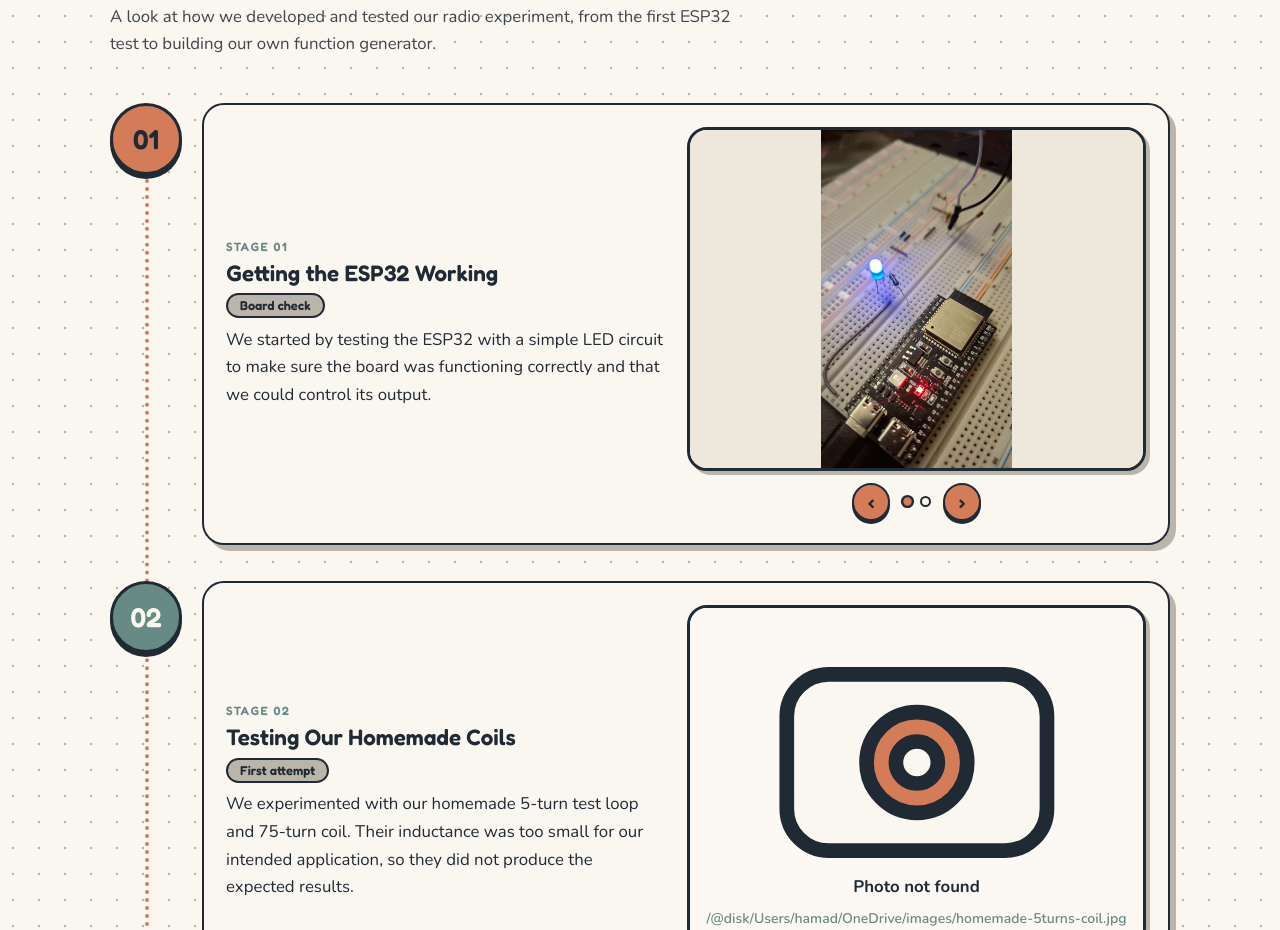
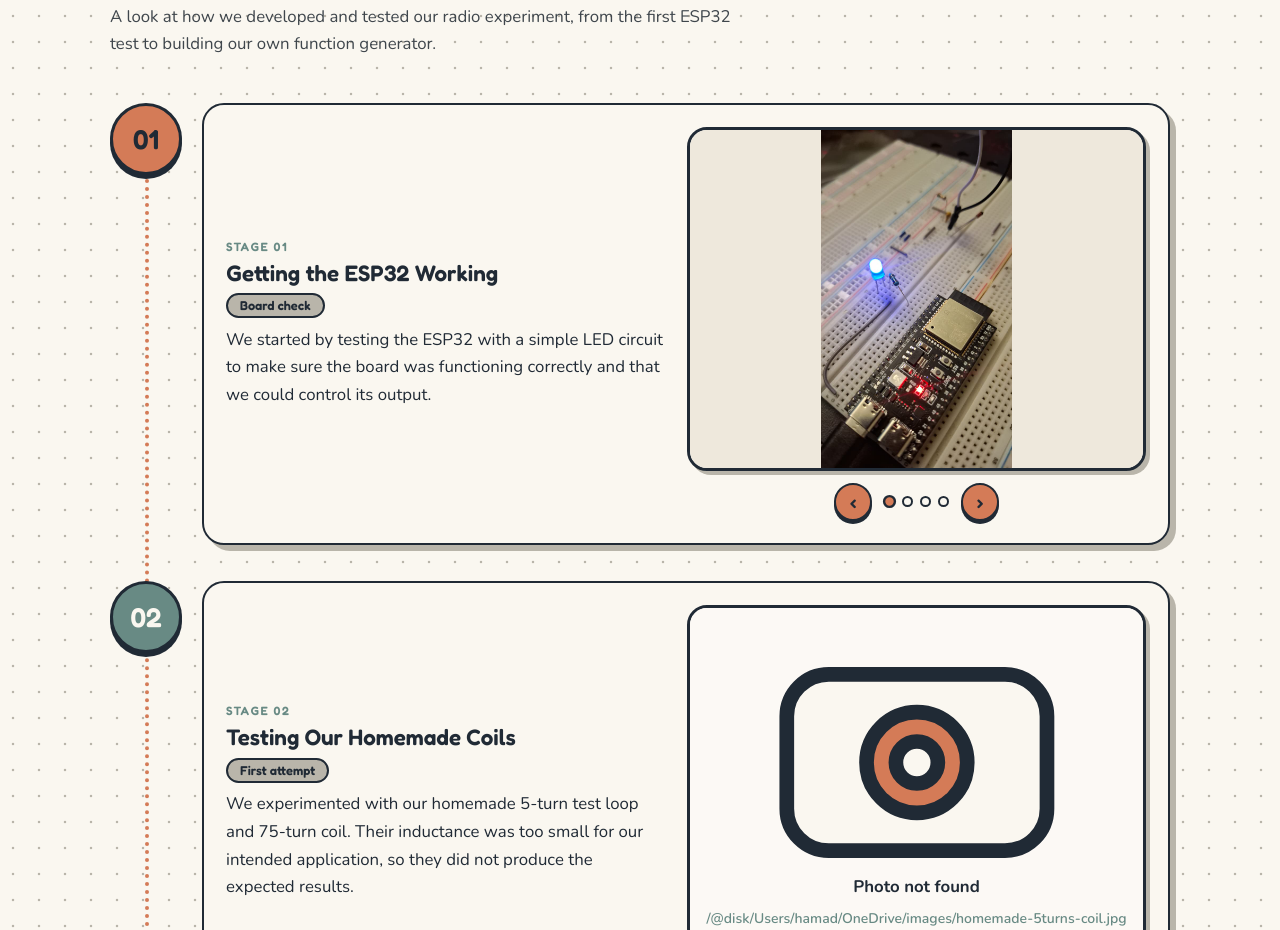
Before and after one commit to YoussefELRoby0/M1-Radio-Milestone, a plain HTML site: page index.html in a window 1280 px wide. Shown: the part 6199-7129 px from the top of the page. Drawn offline with nearby package versions, Linux system fonts and the light colour scheme.

Commit message:
Add more images to the ESP32 project entry

```diff
--- a/index.html
+++ b/index.html
@@ -274,7 +274,7 @@ const $=id=>document.getElementById(id);
 
 /* ===== Our Work Pipeline: photos from the local images folder ===== */
 const PIPELINE = [
- {n:"01",title:"Getting the ESP32 Working",tag:"Board check",text:"We started by testing the ESP32 with a simple LED circuit to make sure the board was functioning correctly and that we could control its output.",images:["images/esp_1.jpeg", "images/esp_2.jpeg" ]},
+ {n:"01",title:"Getting the ESP32 Working",tag:"Board check",text:"We started by testing the ESP32 with a simple LED circuit to make sure the board was functioning correctly and that we could control its output.",images:["images/esp_1.jpeg", "images/esp_2.jpeg", "images/esp_3.jpeg", "images/esp_4.jpeg" ]},
  {n:"02",title:"Testing Our Homemade Coils",tag:"First attempt",text:"We experimented with our homemade 5-turn test loop and 75-turn coil. Their inductance was too small for our intended application, so they did not produce the expected results.",images:["file:///C:/Users/hamad/OneDrive/images/homemade-5turns-coil.jpg","file:///C:/Users/hamad/OneDrive/images/homemade-75turns-coil.jpg"]},
  {n:"03",title:"Exploring an Old Radio",tag:"A successful alternative",ok:true,text:"We opened an old radio, explored its internal components, and removed its coils. After testing these coils in our circuit, we obtained successful results.",images:["file:///C:/Users/hamad/OneDrive/images/old-radio.jpg","file:///C:/Users/hamad/OneDrive/images/old-radio-coils.jpg"]},
  {n:"04",title:"Building the XR2206 Function Generator",tag:"Test signal generation",text:"We also built our own function generator using the XR2206 IC to generate test signals for experimenting with and testing our radio circuit.",images:["file:///C:/Users/hamad/OneDrive/images/xr2206-generator.jpg","file:///C:/Users/hamad/OneDrive/images/theCircuit.jpg"]}
```
